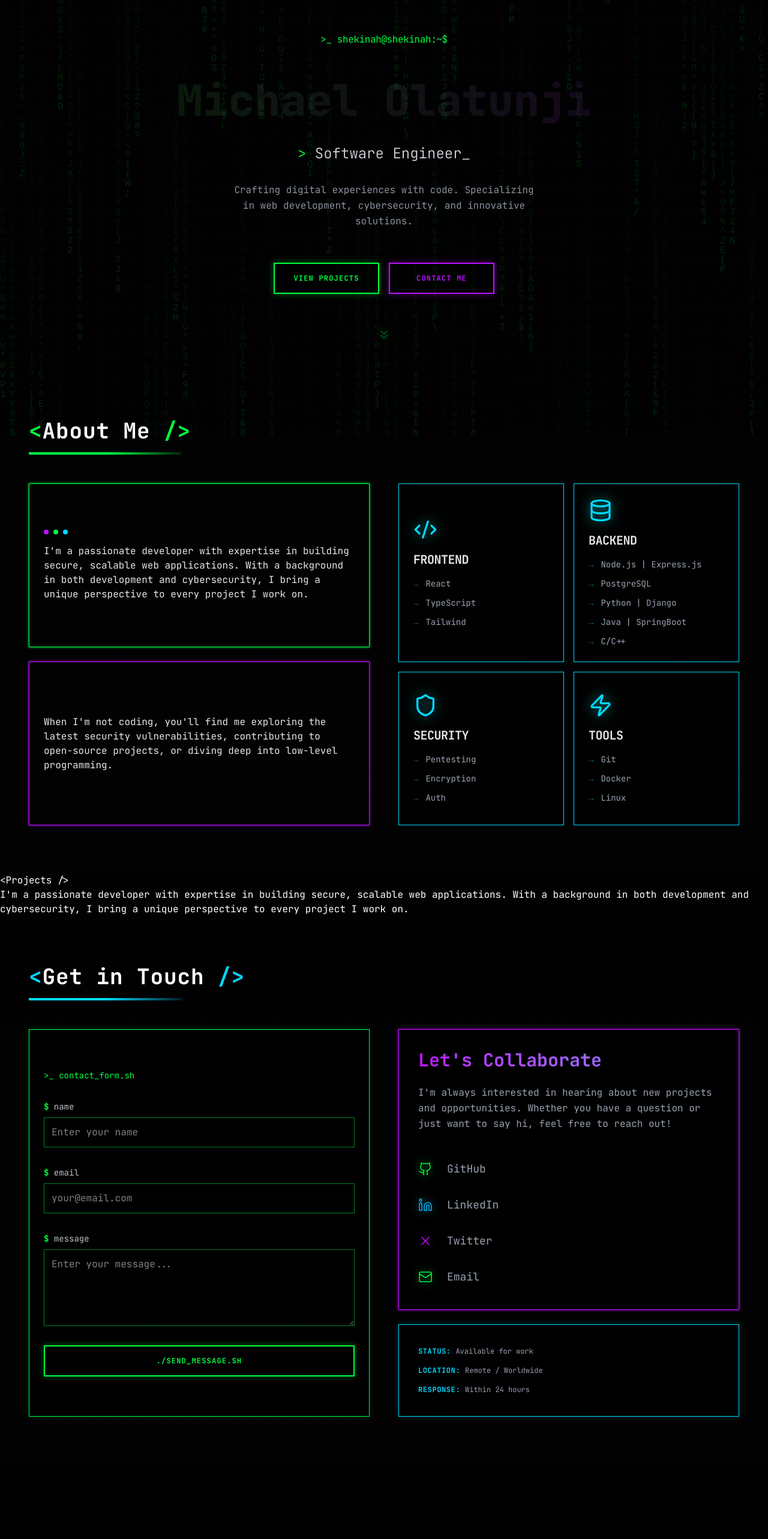
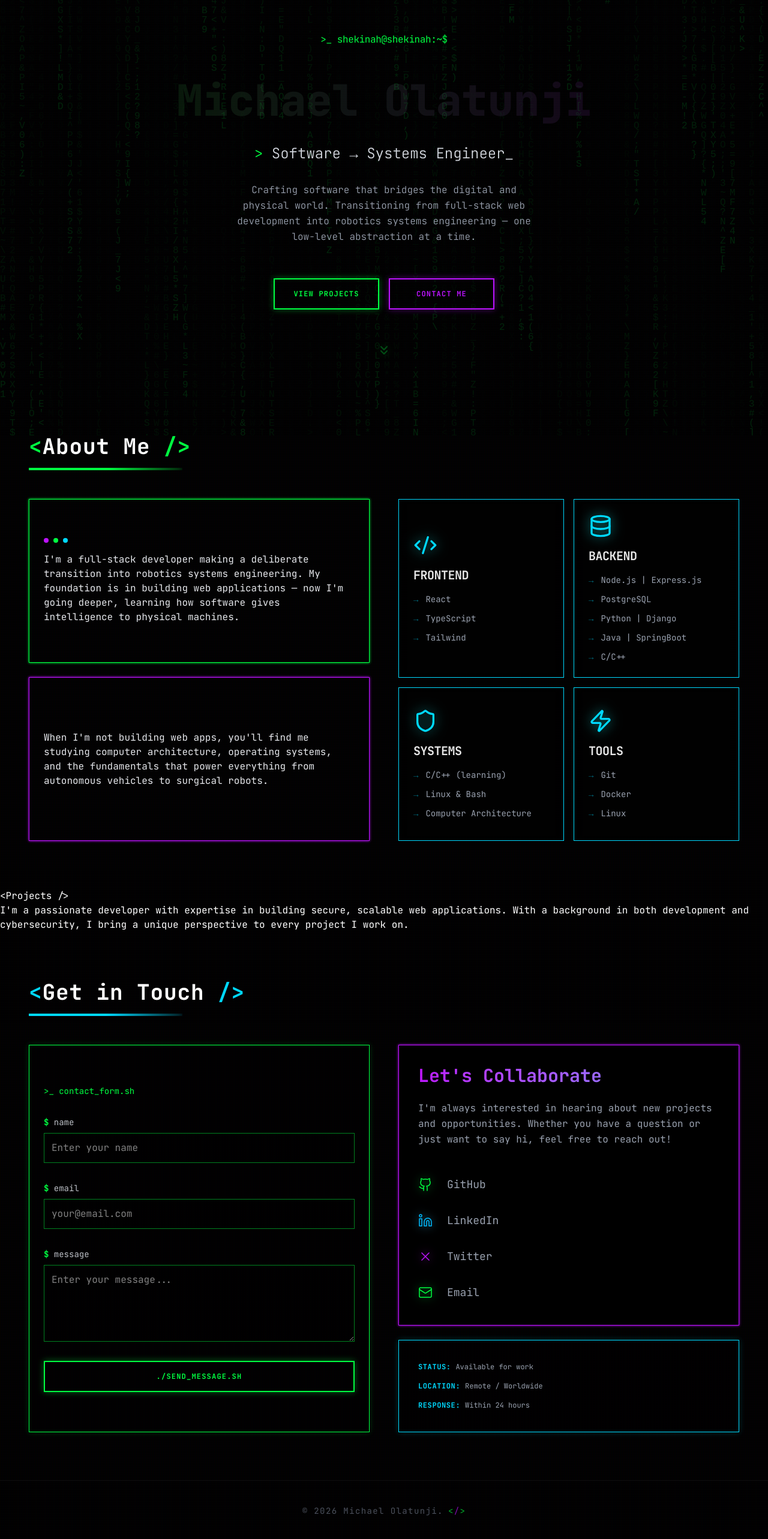
Before and after one commit to i-am-Shekinah/shekinahcodes, a React (Vite) app: page / in a window 1280 px wide. Shown: the part 74-2640 px from the top of the page at 60% size. Before the commit the page ends 2516 px from the top, so only its background shows below. Built offline with nearby package versions, Linux system fonts and the light colour scheme.

Commit message:
feat: add footer, and update content

```diff
--- a/src/App.tsx
+++ b/src/App.tsx
@@ -7,6 +7,7 @@ import Contact from "./components/Contact";
 import Header from "./components/Header";
 import Project from "./components/Project";
 import MatrixBackground from "./MatrixBackground";
+import Footer from "./components/Footer";
 
 function App() {
 
@@ -26,6 +27,7 @@ function App() {
       <AboutMe />
       <Project />
       <Contact />
+      <Footer />
     </div>
   )
 }
--- a/src/components/AboutMe.tsx
+++ b/src/components/AboutMe.tsx
@@ -31,13 +31,13 @@ function AboutMe() {
                             <div className="h-2 w-2 rounded-full bg-neon-blue"></div>
                         </div>
                         <p className="text-sm md:text-base text-gray-200">
-                            I'm a passionate developer with expertise in building secure, scalable web applications. With a background in both development and cybersecurity, I bring a unique perspective to every project I work on.
+                            I'm a full-stack developer making a deliberate transition into robotics systems engineering. My foundation is in building web applications — now I'm going deeper, learning how software gives intelligence to physical machines.
                         </p>
                     </div>
 
                     <div className="border border-neon-purple shadow-[0_0_4px_rgba(188,19,254,0.4)] shadow-neon-purple py-8 px-6 flex items-center leading-loose lg:h-full">
                         <p className="text-sm md:text-base text-gray-200">
-                            When I'm not coding, you'll find me exploring the latest security vulnerabilities, contributing to open-source projects, or diving deep into low-level programming.
+                            When I'm not building web apps, you'll find me studying computer architecture, operating systems, and the fundamentals that power everything from autonomous vehicles to surgical robots.
                         </p>
                     </div>
                 </div>
@@ -62,9 +62,9 @@ function AboutMe() {
                     {/* Row 2 */}
                     <div className="grid grid-cols-1 sm:grid-cols-2 gap-4">
                         <SkillsCard
-                            title="Security"
+                            title="Systems"
                             icon={Shield}
-                            items={['Pentesting', 'Encryption', 'Auth']}
+                            items={['C/C++ (learning)', 'Linux & Bash', 'Computer Architecture']}
                         />
 
                         <SkillsCard
--- /dev/null
+++ b/src/components/Footer.tsx
@@ -0,0 +1,14 @@
+function Footer() {
+    return (
+        <footer className="text-gray-500 py-10 text-center border-t border-white/3 md:border-white/5">
+            <p className="text-xs md:text-sm font-mono tracking-widest titlecase opacity-70">
+                &copy; {new Date().getFullYear()} Michael Olatunji.
+                <span className="ml-2 text-neon-green">{"<"}</span>
+                <span className="text-neon-purple">{"/"}</span>
+                <span className="text-neon-green">{">"}</span>
+            </p>
+        </footer>
+    )
+}
+
+export default Footer;
--- a/src/components/Header.tsx
+++ b/src/components/Header.tsx
@@ -15,12 +15,12 @@ function Header() {
 
                 <p data-aos="fade-up" data-aos-delay="150" className="text-xl md:text-2xl font-light text-gray-300 mb-6 md:mb-8">
                     <span className="text-neon-green text-xl md:text-2xl">{"> "}</span>
-                    Software Engineer_
+                    Software → Systems Engineer_
                 </p>
 
 
                 <p data-aos="fade-up" data-aos-delay="200" className="text-gray-400 font-light mb-10 max-w-lg mx-auto text-sm md:text-base leading-relaxed">
-                    Crafting digital experiences with code. Specializing in web development, cybersecurity, and innovative solutions.
+                    Crafting software that bridges the digital and physical world. Transitioning from full-stack web development into robotics systems engineering — one low-level abstraction at a time.
                 </p>
             </div>
 
```
